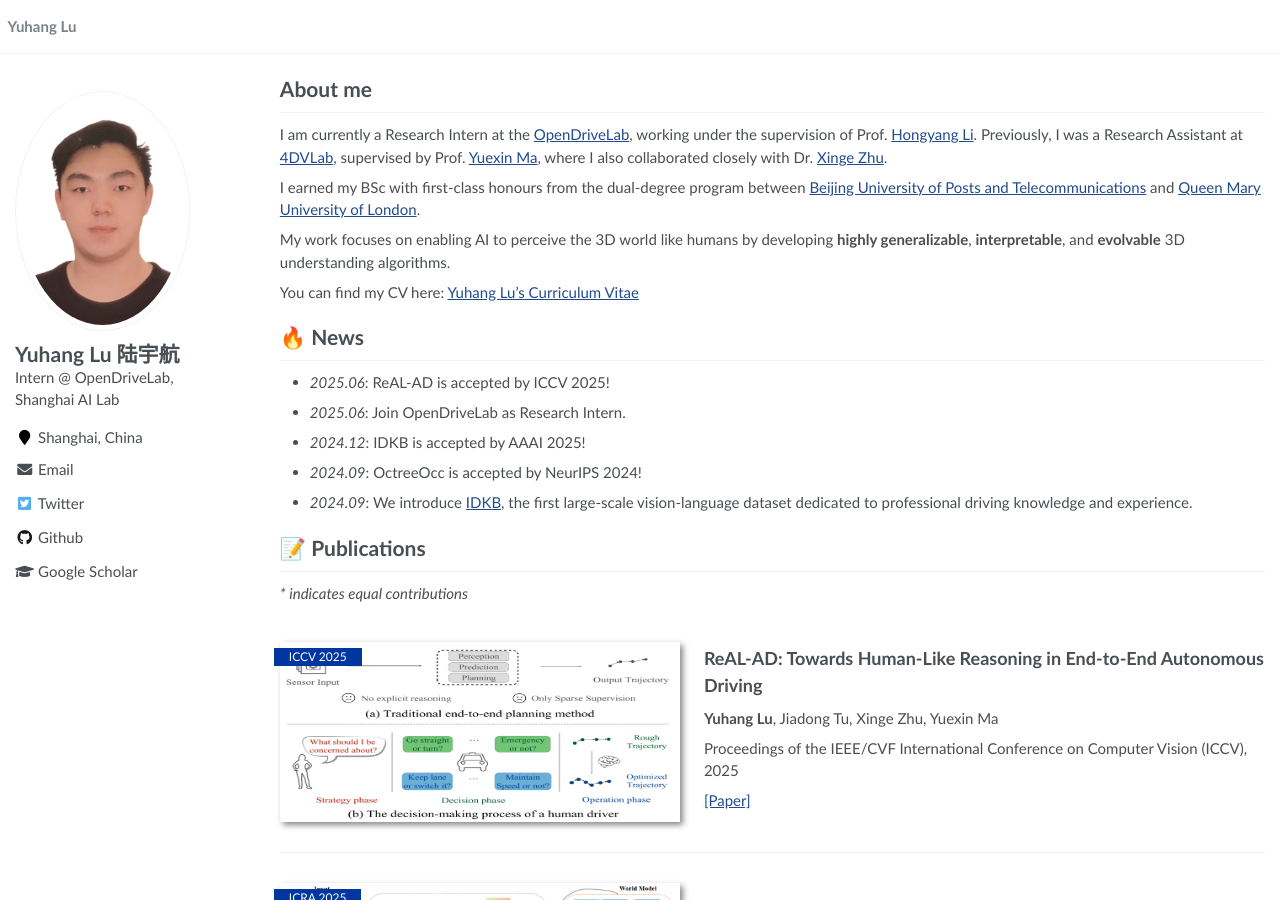
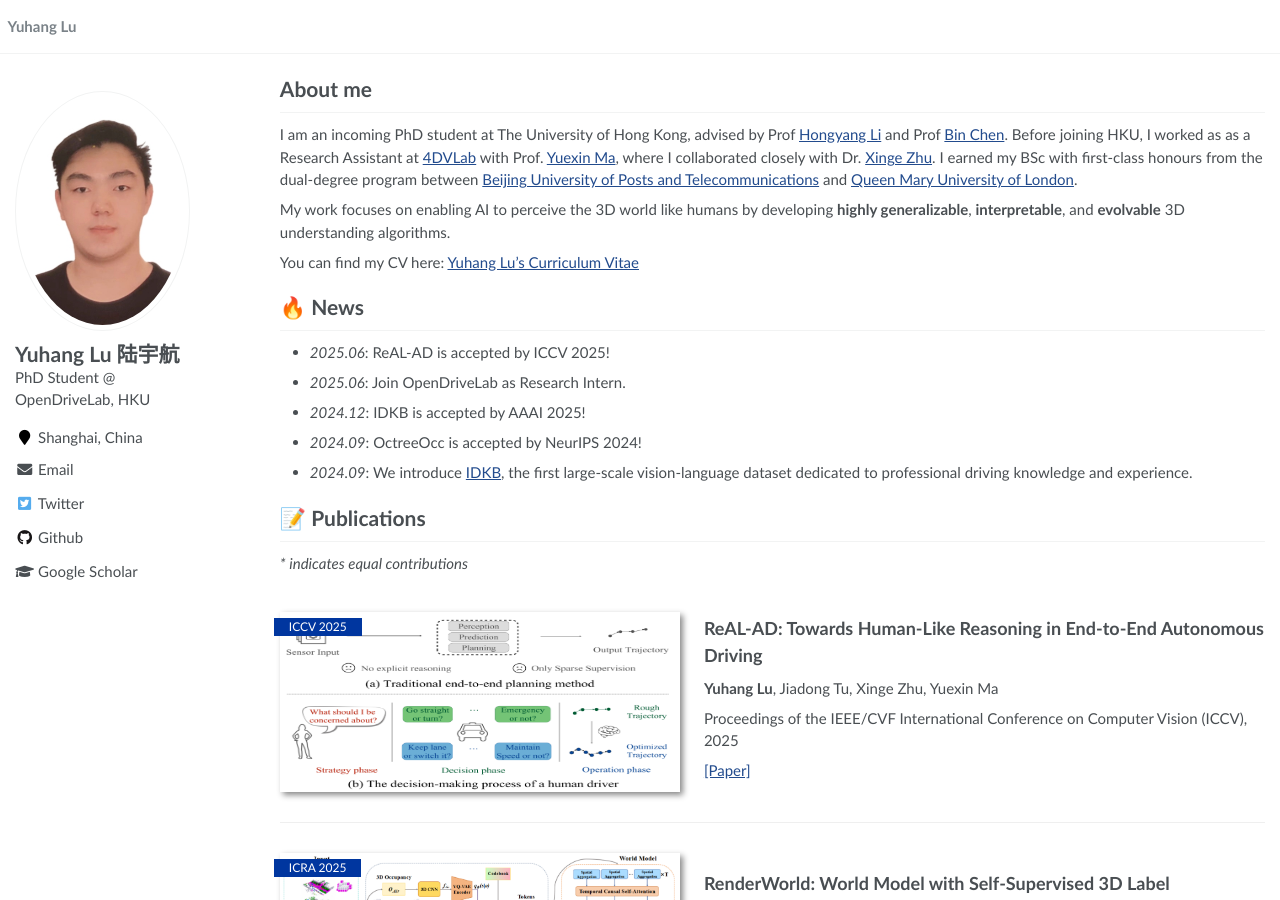
Before and after one commit to yuhanglu2000/yuhanglu2000.github.io, a Jekyll site: the page built from _pages/about.md, in a window 1280 px wide and 900 px high. Built offline with Jekyll 4.4.1, drawn with Linux system fonts in a browser that asks for light colours; some of the changed text lies outside the part shown.

Commit message:
Update info

```diff
--- a/_config.yml
+++ b/_config.yml
@@ -7,7 +7,7 @@
 
 # Site Settings
 title                    : "About me"
-description              : "Intern @ OpenDriveLab, Shanghai AI Lab"
+description              : "PhD Student @ OpenDriveLab, HKU"
 repository               : "yuhanglu2000/yuhanglu2000.github.io"
 google_scholar_stats_use_cdn : true
 
--- a/_pages/about.md
+++ b/_pages/about.md
@@ -11,9 +11,7 @@ redirect_from:
 <span class='anchor' id='about-me'></span>
 
 # About me
-I am currently a Research Intern at the [OpenDriveLab](https://opendrivelab.com/), working under the supervision of Prof. [Hongyang Li](https://lihongyang.info/). Previously, I was a Research Assistant at [4DVLab](https://4dvlab.github.io/), supervised by Prof. [Yuexin Ma](https://yuexinma.me/), where I also collaborated closely with Dr. [Xinge Zhu](https://xingezhu.me/).
-
-I earned my BSc with first-class honours from the dual-degree program between [Beijing University of Posts and Telecommunications](https://www.bupt.edu.cn/) and [Queen Mary University of London](https://www.qmul.ac.uk/).
+I am an incoming PhD student at The University of Hong Kong, advised by Prof [Hongyang Li](https://lihongyang.info/) and Prof [Bin Chen](https://www.arch.hku.hk/staff/dla/chen-bin/). Before joining HKU, I worked as as a Research Assistant at [4DVLab](https://4dvlab.github.io/) with Prof. [Yuexin Ma](https://yuexinma.me/), where I collaborated closely with Dr. [Xinge Zhu](https://xingezhu.me/). I earned my BSc with first-class honours from the dual-degree program between [Beijing University of Posts and Telecommunications](https://www.bupt.edu.cn/) and [Queen Mary University of London](https://www.qmul.ac.uk/).
 
 My work focuses on enabling AI to perceive the 3D world like humans by developing **highly generalizable**, **interpretable**, and **evolvable** 3D understanding algorithms.
 
@@ -134,6 +132,19 @@ Location: Shanghai, China
 # 📖 Education
 
 <div class='work-education-box'>
+<div class='logo'><img src='images/HKU_logo.png' alt="HKU"></div>
+<div class='content' markdown="1">
+
+<span style="font-size:16px;">**The University of Hong Kong**</span>
+
+October 2025 - Present
+
+Ph.D. in Musketeers Foundation Institute of Data Science
+
+</div>
+</div>
+
+<div class='work-education-box'>
 <div class='logo'><img src='images/BUPT_logo.jpeg' alt="BUPT"></div>
 <div class='content' markdown="1">
 
```
Also changed, not shown: other parts of _pages/about.md (+1 -1 lines), images/HKU_logo.png (added).
